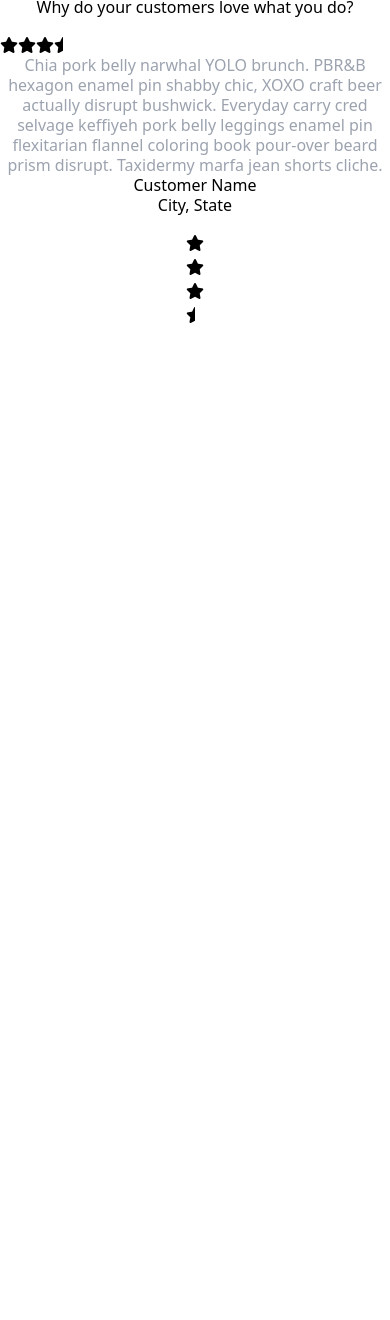
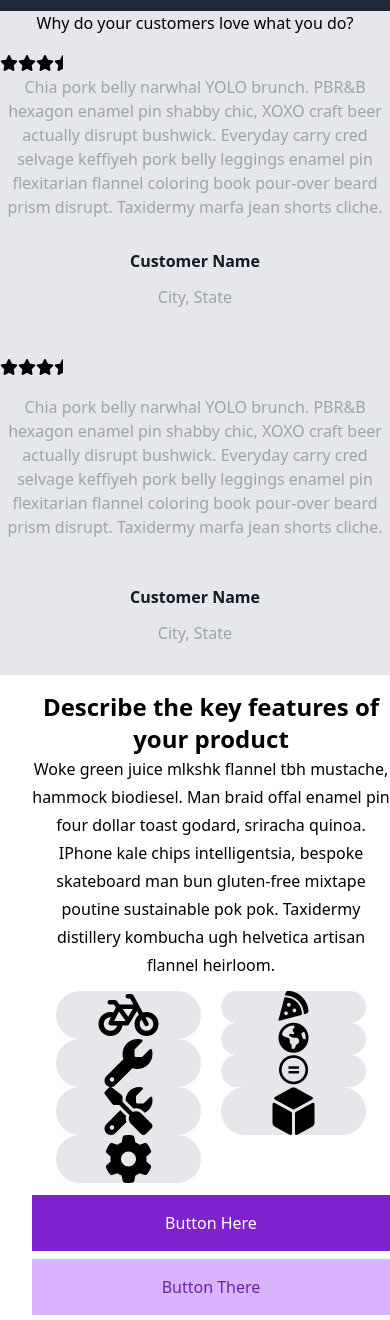
Before and after one commit to MNRSkills/bike-landing-page, a website: page public/index.html in a window 390 px wide. Shown: the part 680-2000 px from the top of the page. Before the commit the page ends 1007 px from the top, so only its background shows below. Drawn offline with Linux system fonts and the light colour scheme.

Commit message:
all mobile layout is set

```diff
--- a/public/index.html
+++ b/public/index.html
@@ -24,7 +24,7 @@
             alt=""
           />
           <h3 class="font-bold order-3">What makes your product special!</h3>
-          <p class="order-1 ">
+          <p class="order-1">
             Woke green juice mlkshk flannel tbh mustache, hammock biodiesel. Man
             braid offal enamel pin four dollar toast godard, sriracha quinoa.
             IPhone kale chips intelligentsia, bespoke skateboard man bun
@@ -35,20 +35,19 @@
         <!-- button section -->
         <div class="flex flex-col gap-2">
           <button class="bg-purple-700 p-6 text-white">Button Here</button>
-          <button class="bg-purple-300 p-6 text-purple-800">
+          <button class="bg-purple-300 p-6 text-purple-800 mb-4">
             Button There
           </button>
         </div>
         <!-- end of hero section -->
       </section>
       <!-- Testimonials -->
-      <section class="flex flex-col gap-4">
+      <section class="flex flex-col gap-4 bg-gray-200">
         <div><h1>Why do your customers love what you do?</h1></div>
         <!-- start of card testimonial -->
-        <div class="leading-5">
-
+        <div class="leading-6">
           <!-- ratings stars -->
-          <ul class="row-span-1 col-span-3 flex items-center">
+          <ul class="flex items-center">
             <li>
               <i class="fa-solid fa-star"></i>
             </li>
@@ -64,13 +63,15 @@
             coloring book pour-over beard prism disrupt. Taxidermy marfa jean
             shorts cliche.
           </p>
-          <h3>Customer Name</h3>
-          <h6>City, State</h6>
+          <div class="p-6 leading-9">
+            <h3 class="font-bold text-gray-900">Customer Name</h3>
+            <h6 class="font-thin text-gray-400">City, State</h6>
+          </div>
         </div>
         <!-- start of card number 2 -->
-        <div>
+        <div class="leading-6">
           <!-- ratings for card number 2 -->
-          <ul>
+          <ul class="row-span-1 col-span-3 flex items-center">
             <li>
               <i class="fa-solid fa-star"></i>
             </li>
@@ -79,7 +80,79 @@
             <li><i class="fa-solid fa-star-half"></i></li>
           </ul>
         </div>
+        <!-- Quoted Testimonial -->
+        <p class="col-span-3 text-gray-400">
+          Chia pork belly narwhal YOLO brunch. PBR&B hexagon enamel pin shabby
+          chic, XOXO craft beer actually disrupt bushwick. Everyday carry cred
+          selvage keffiyeh pork belly leggings enamel pin flexitarian flannel
+          coloring book pour-over beard prism disrupt. Taxidermy marfa jean
+          shorts cliche.
+        </p>
+        <div class="p-6 leading-9">
+          <h3 class="font-bold text-gray-900">Customer Name</h3>
+          <h6 class="font-thin text-gray-400">City, State</h6>
+        </div>
       </section>
+      <!-- describe the key features of your product -->
+      <section class="mx-4 p-4 w-full">
+        <div class="text-center leading-7">
+          <h1 class="font-bold text-2xl">Describe the key features of your product</h1>
+          <p>
+            Woke green juice mlkshk flannel tbh mustache, hammock biodiesel. Man
+            braid offal enamel pin four dollar toast godard, sriracha quinoa.
+            IPhone kale chips intelligentsia, bespoke skateboard man bun
+            gluten-free mixtape poutine sustainable pok pok. Taxidermy
+            distillery kombucha ugh helvetica artisan flannel heirloom.
+          </p>
+        </div>
+        <!-- list of icon and features -->
+        <div class="grid grid-cols-2 gap-5 p-3 mx-3">
+          <ul class="col-1 gap-3">
+            <li class="bg-gray-200 rounded-full"><i class="text-5xl fa-solid fa-bicycle"></i></li>
+            <li class="bg-gray-200 rounded-full"><i class="text-5xl fa-solid fa-wrench"></i></li>
+            <li class="bg-gray-200 rounded-full"><i class="text-5xl fa-solid fa-screwdriver-wrench"></i></li>
+            <li class="bg-gray-200 rounded-full"><i class="text-5xl fa-solid fa-gear"></i></li>
+          </ul>
+          <ul class="col-2">
+            <li class="bg-gray-200 rounded-full"><i class="text-3xl fa-solid fa-pizza-slice"></i></li>
+            <li class="bg-gray-200 rounded-full"><i class="text-3xl fa-solid fa-earth-americas"></i></li>
+            <li class="bg-gray-200 rounded-full"><i class="text-3xl fa-brands fa-creative-commons-nd"></i></li>
+            <li class="bg-gray-200 rounded-full"><i class="text-5xl fa-solid fa-dice-d6"></i></li>
+            <!-- <li><i class="fa-solid fa-circle-8"></i></li>
+            <li><i class="fa-solid fa-circle-9"></i></li> -->
+          </ul>
+        </div>
+        <!-- button class -->
+        <div class="contianer flex flex-col gap-2">
+          <button class="bg-purple-700 p-4 text-white">Button Here</button>
+          <button class="bg-purple-300 p-4 text-purple-800 mb-4">
+            Button There
+          </button>
+        </div>
+      </section>
+      <!-- CALL TO ACTION -->
+      <div class="container flex flex-col-reverse text-gray-300">
+        <img
+          class="image order-2"
+          src="./images/pexels-alexandre-perotto-165541.jpg"
+          alt=""
+        />
+        <h3 class="font-bold order-3">What makes your product special!</h3>
+        <p class="order-1">
+          Woke green juice mlkshk flannel tbh mustache, hammock biodiesel. Man
+          braid offal enamel pin four dollar toast godard, sriracha quinoa.
+          IPhone kale chips intelligentsia, bespoke skateboard man bun
+          gluten-free mixtape poutine sustainable pok pok. Taxidermy
+          distillery kombucha ugh helvetica artisan flannel heirloom.
+        </p>
+      </div>
+      <!-- button section -->
+      <div class="flex flex-col gap-2">
+        <button class="bg-purple-700 p-6 text-white">Button Here</button>
+        <button class="bg-purple-300 p-6 text-purple-800 mb-4">
+          Button There
+        </button>
+      </div>
     </div>
   </body>
 </html>
```
Also changed, not shown: public/style.css.
